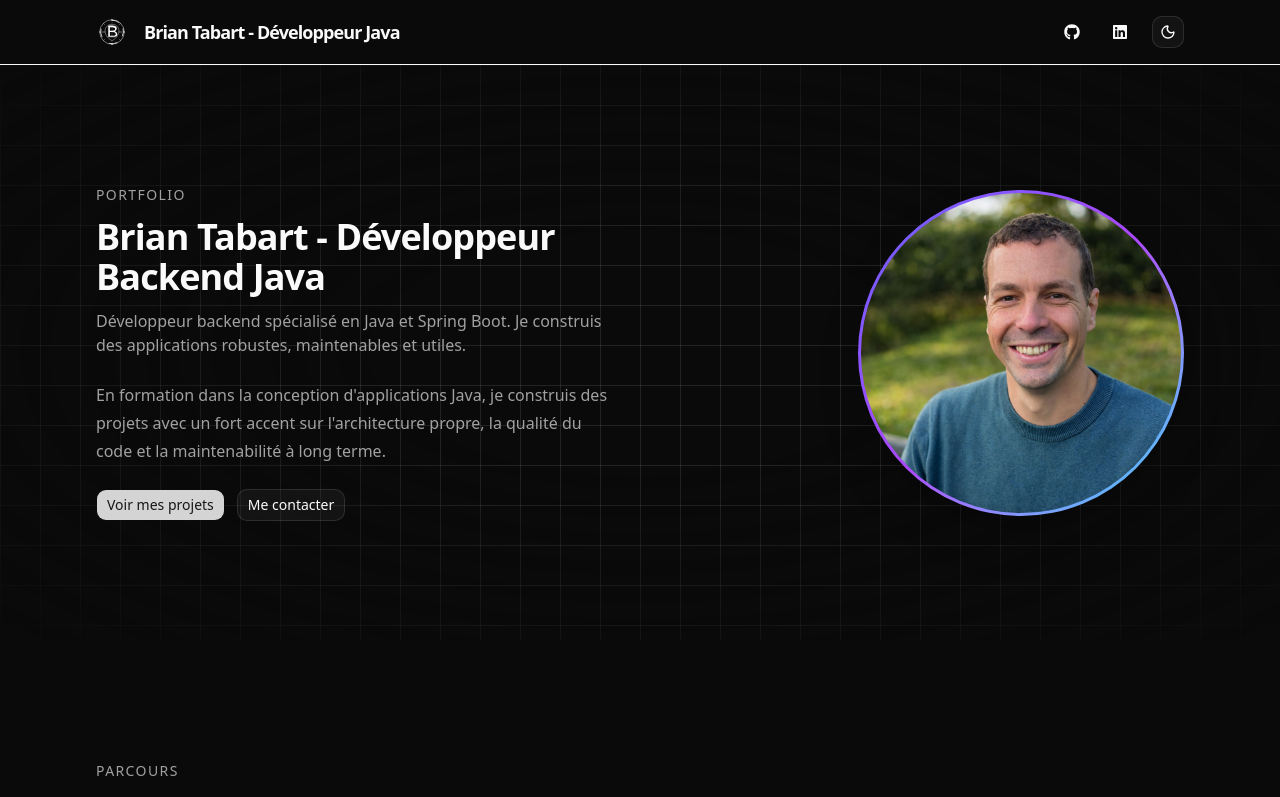
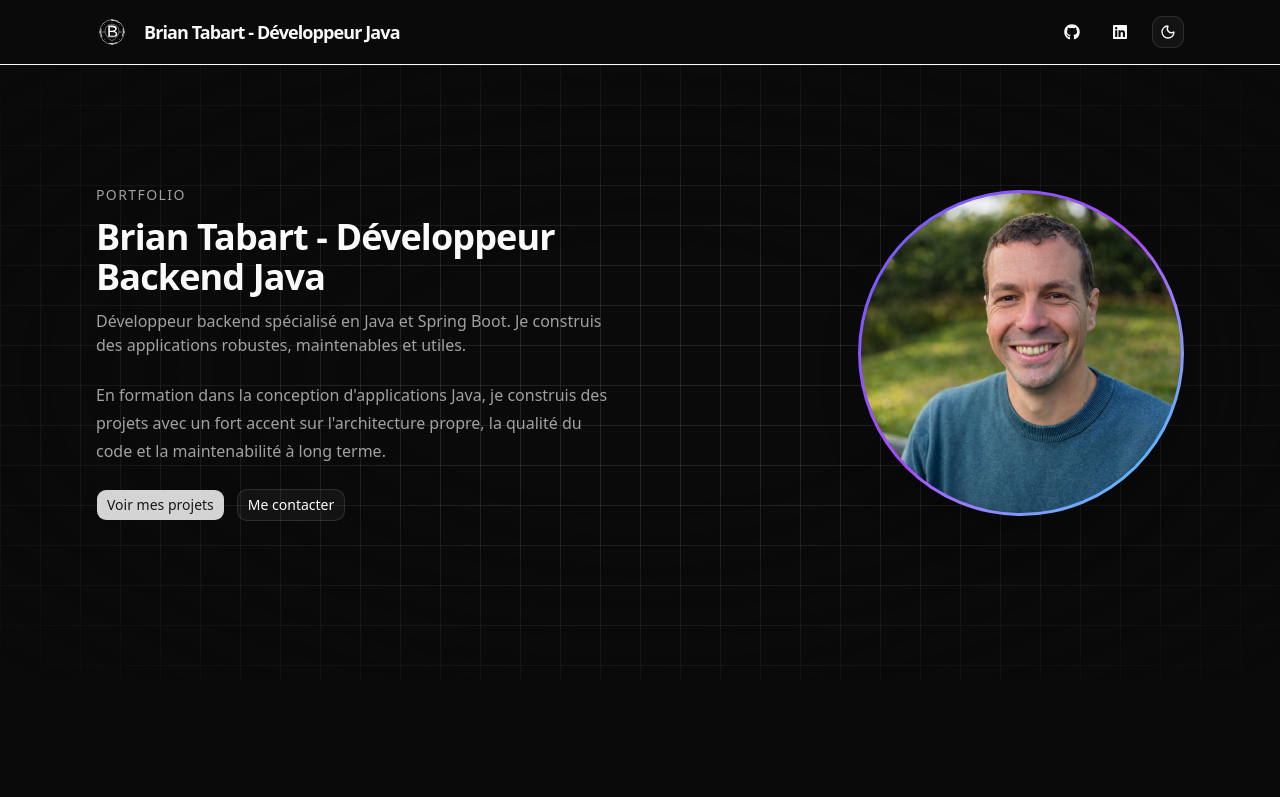
Before and after one commit to WebisBrian/TABART-Brian-Portfolio, a Next.js app: page / in a window 1280 px wide. Shown: the top 797 px of the page. Built offline with nearby package versions, Linux system fonts and the light colour scheme.

Commit message:
Chore: standardize style with padding bottom

```diff
--- a/src/components/sections/hero-section.tsx
+++ b/src/components/sections/hero-section.tsx
@@ -22,7 +22,7 @@ const stagger: Variants = {
 
 export function HeroSection() {
   return (
-    <Section className="relative overflow-hidden">
+    <Section className="relative overflow-hidden pb-32 sm:pb-40">
       {/* Grid background */}
       <div
         className="absolute inset-0 bg-[linear-gradient(to_right,var(--border)_1px,transparent_1px),linear-gradient(to_bottom,var(--border)_1px,transparent_1px)] bg-size-[40px_40px]"
```
